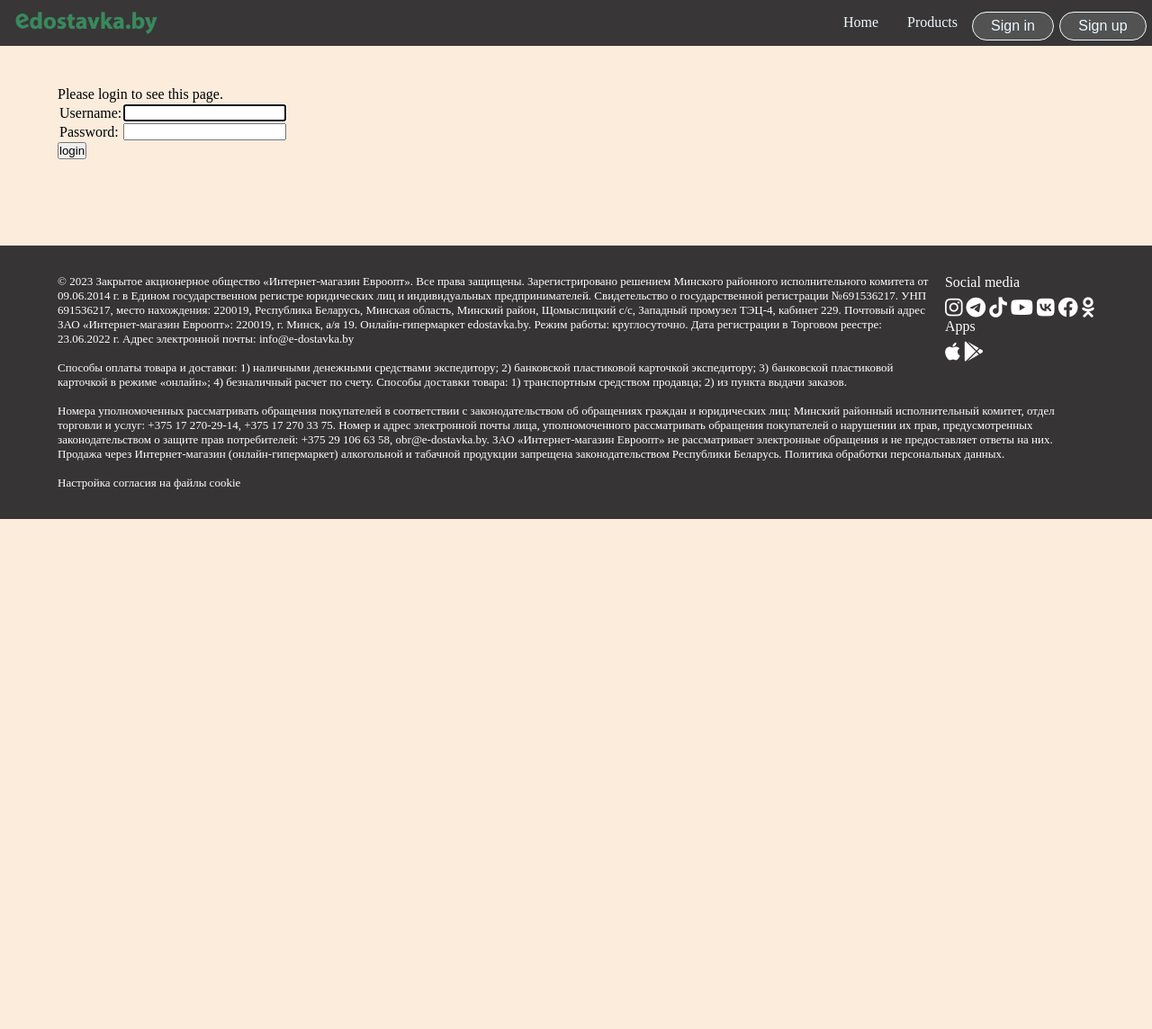
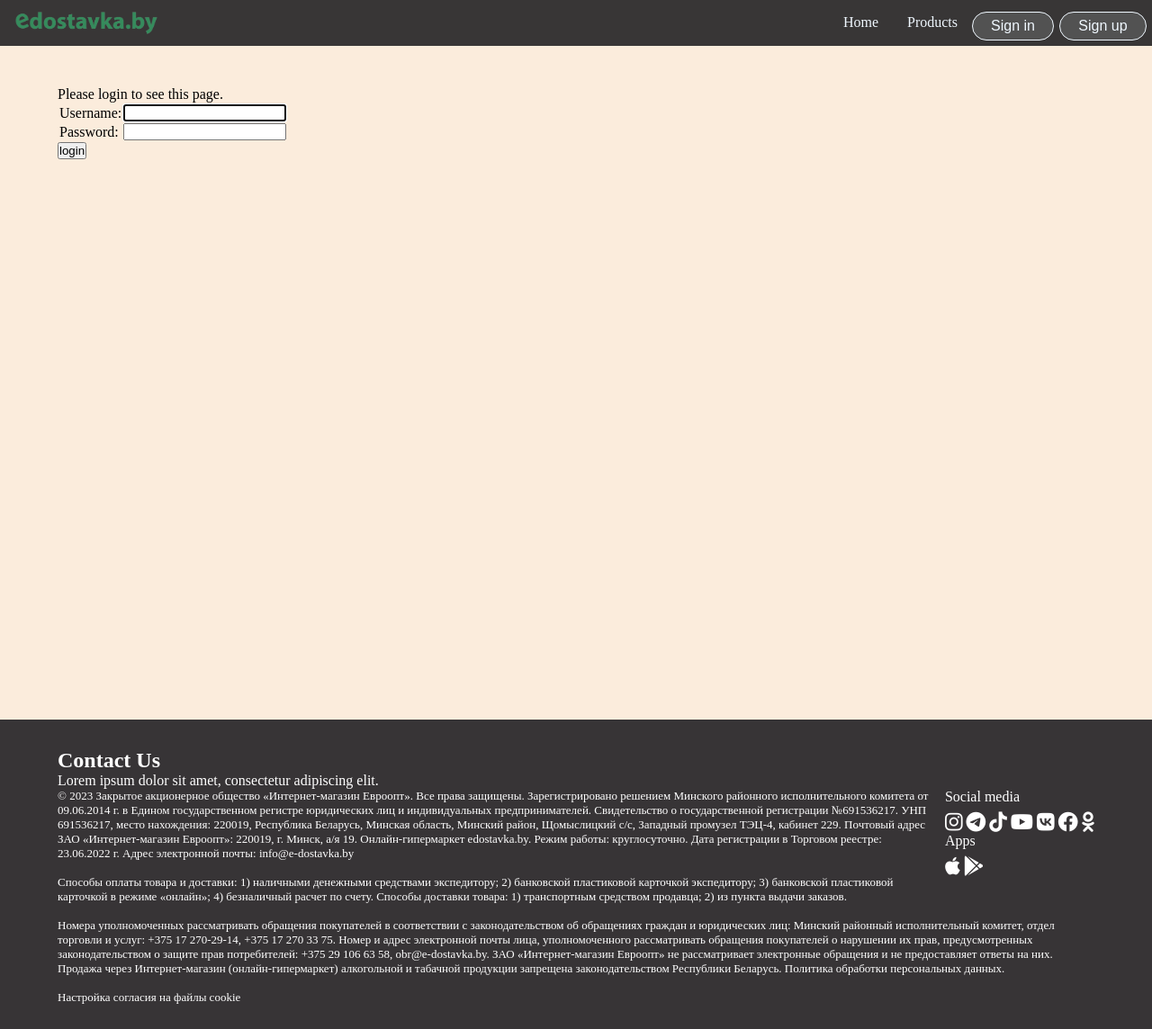
Before and after one commit to TestyCore/Front-5-sem, a Django app: page /accounts/login/?next=/administrator/create/ in a window 1280 px wide. Shown: the whole page at 90% size. Before the commit the page ends 577 px from the top, so only its background shows below. Run offline with Django 4.2, Linux system fonts and the light colour scheme.

Commit message:
footer almost done

```diff
--- a/Lab_4/edostavka/static/edostavka/css/styles.css
+++ b/Lab_4/edostavka/static/edostavka/css/styles.css
@@ -3,11 +3,11 @@
     padding: 0;
 }
 
-/*body {*/
-/*    min-height: 100vh;*/
-/*    display: flex;*/
-/*    flex-direction: column;*/
-/*}*/
+.content-wrapper {
+    min-height: 100vh;
+    display: flex;
+    flex-direction: column;
+}
 
 html{
      background-color: rgb(251, 236, 220);
@@ -70,6 +70,7 @@ html{
 
 .content {
     margin: 6em 4em;
+    flex-grow: 1;
 }
 
 .user-label{
@@ -84,7 +85,9 @@ html{
     color: #fff;
     padding: 2em 4em ;
     align-items: center;
-    bottom: 0;
+    height: 35vh;
+    /*position: absolute;*/
+    /*bottom: 0;*/
 }
 .footer-policy p{
     font-size: 13px;
--- a/Lab_4/edostavka/templates/base.html
+++ b/Lab_4/edostavka/templates/base.html
@@ -29,8 +29,7 @@
 {#        updateDateTime();#}
 {#        setInterval(updateDateTime, 1000);#}
 {#      </script>#}
-
-      <div class="nav-bar">
+    <div class="nav-bar">
           {% block sidebar %}
             <div class="nav-bar-logo">
               <a href="{% url 'index' %}"><img src="{% static 'edostavka/images/edostavka-logo.png' %}" alt="edostavka logo"></a>
@@ -73,18 +72,23 @@
         </div>
       </div>
 
+    <div class="content-wrapper">
       <div class="content">
-        {% block content %}{% endblock %}
+            {% block content %}{% endblock %}
       </div>
+    </div>
+
+
+
 
     </div>
   </body>
 
   <footer class="footer">
-{#        <div class="footer-content">#}
-{#            <h2>Contact Us</h2>#}
-{#            <p>Lorem ipsum dolor sit amet, consectetur adipiscing elit.</p>#}
-{#        </div>#}
+        <div class="footer-content">
+            <h2>Contact Us</h2>
+            <p>Lorem ipsum dolor sit amet, consectetur adipiscing elit.</p>
+        </div>
     <div class="footer-contacts">
 
       <div class="social-media">
```
Also changed, not shown: Lab_4/db.sqlite3.
